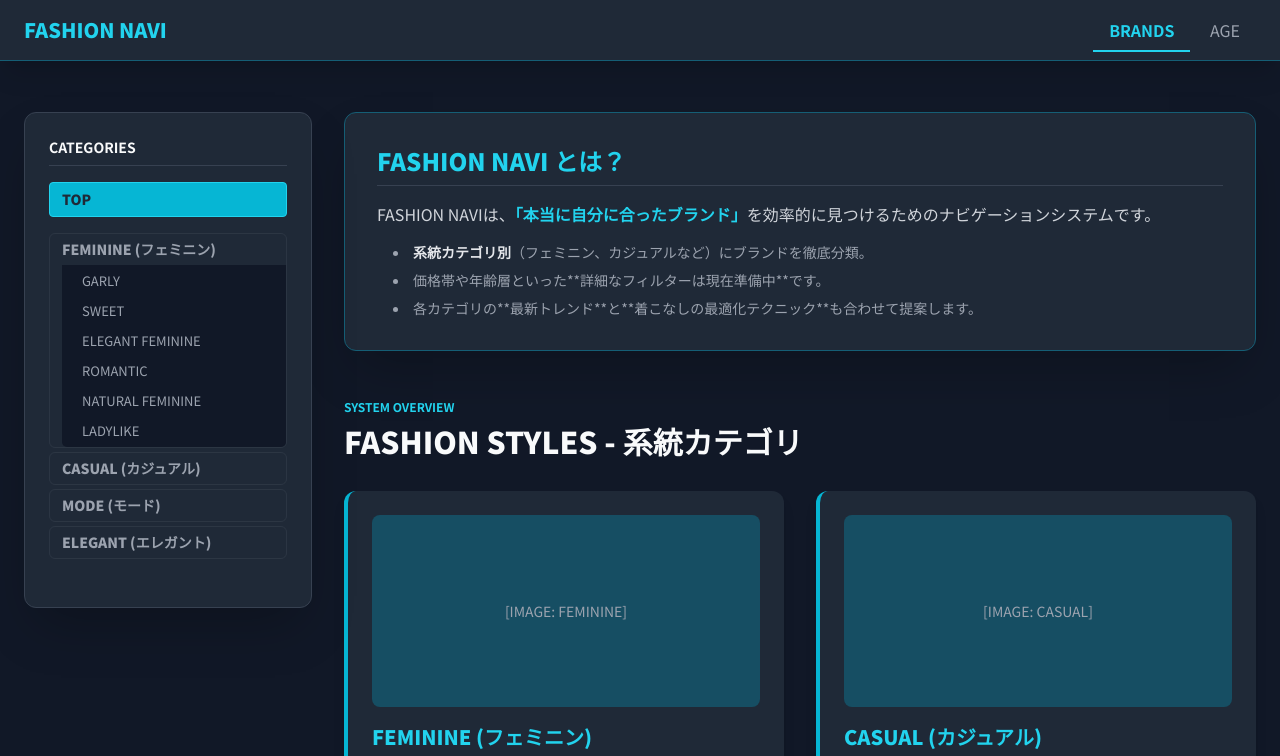
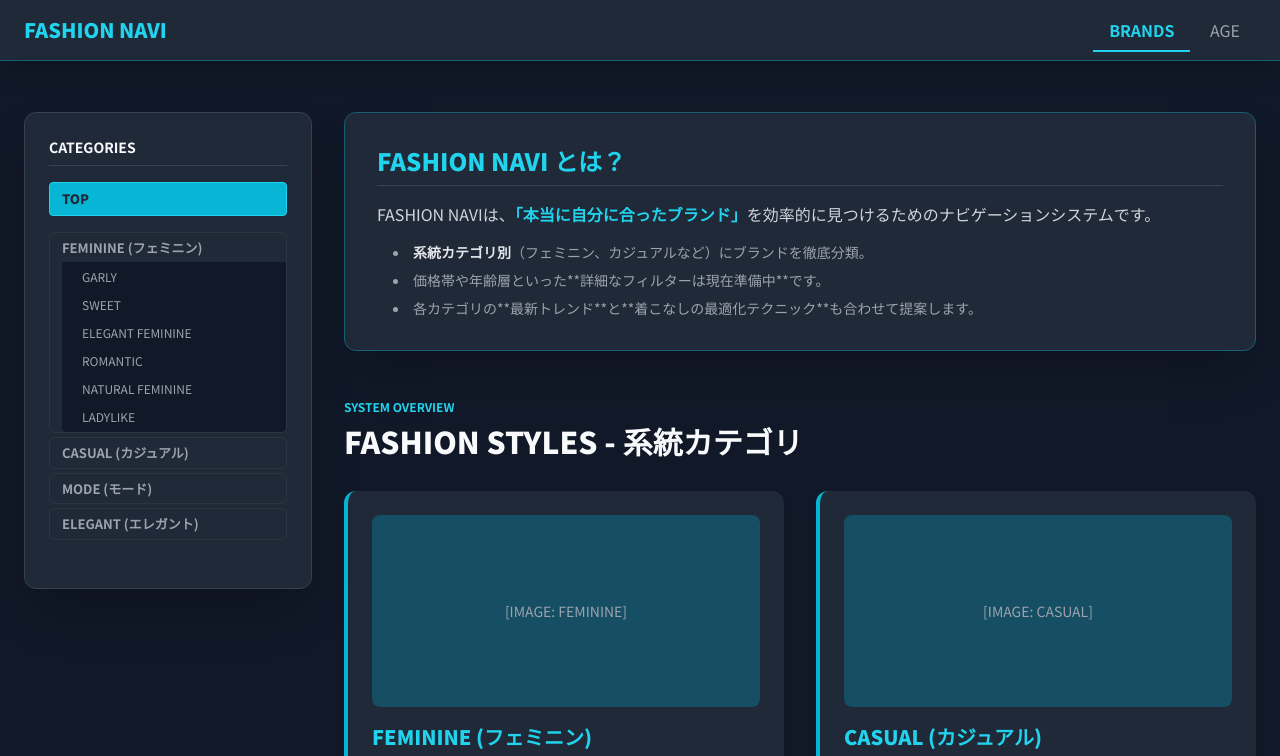
Before and after one commit to ozfrieren-ops/fashion-brand-portal, a plain HTML site: page top.html in a window 1280 px wide. Both pictures are taken after a click on the heading "FEMININE (フェミニン)". Shown: the top 756 px of the page. Drawn offline with nearby package versions, Linux system fonts and the light colour scheme.

Commit message:
Update top.html

```diff
--- a/top.html
+++ b/top.html
@@ -17,16 +17,17 @@
         .system-name { color: #22d3ee; }
 
         /* 近未来的なサイドバーデザイン */
-        /* サイドバー項目（大分類）のフォントサイズを 0.875rem (text-sm) に固定 */
+
+        /* 【修正】大分類のフォントサイズと太さを調整 (よりコンパクトに) */
         .sidebar-link {
             padding: 6px 12px;
             display: block;
             border-radius: 4px;
             transition: background-color 0.2s, border-color 0.2s;
-            font-size: 0.875rem; /* text-sm */
+            font-size: 0.8125rem; /* 0.875rem (text-sm) から一段階縮小 */
             color: #9ca3af;
             border: 1px solid transparent;
-            font-weight: 900;
+            font-weight: 700; /* 太さを少し抑える */
             text-decoration: none;
             white-space: nowrap;
         }
@@ -34,14 +35,12 @@
             background-color: #1f2937;
             color: #e5e7eb;
         }
-        /* 大分類のアクティブリンク */
         .sidebar-link.active {
             background-color: #1f2937;
             color: #22d3ee;
             font-weight: 900;
             border-color: #22d3ee;
         }
-        /* TOPリンクのアクティブスタイル */
         .sidebar-link.top-active {
             background-color: #06b6d4;
             color: #1f2937;
@@ -49,14 +48,13 @@
             border-color: #22d3ee;
         }
 
-        /* 中分類のスタイル */
+        /* 【修正】中分類のスタイル (text-xs に設定) */
         .sub-category {
-            /* 中分類のフォントサイズを 0.75rem (text-xs) に近づけ、より小さく */
-            padding: 4px 12px 4px 20px;
+            padding: 3px 12px 3px 20px; /* 上下のパディングをさらに縮小 */
             display: block;
             border-radius: 4px;
             transition: background-color 0.2s;
-            font-size: 0.8125rem; /* text-xs と text-sm の中間 */
+            font-size: 0.75rem; /* text-xs (12px) に設定 */
             color: #9ca3af;
             text-decoration: none;
             white-space: nowrap;
@@ -64,7 +62,6 @@
         .sub-category:hover {
             background-color: #1f2937;
         }
-        /* アクティブな中分類 */
         .sub-category.active {
             color: #22d3ee;
             font-weight: 700;
@@ -92,7 +89,6 @@
         }
 
         .system-category summary {
-            /* パディングをさらに詰める */
             padding: 5px 12px;
             list-style: none;
             cursor: pointer;
@@ -100,9 +96,9 @@
             display: flex;
             justify-content: space-between;
             align-items: center;
-            font-size: 0.875rem; /* text-sm */
+            font-size: 0.8125rem; /* sidebar-link と統一 */
             color: #9ca3af;
-            font-weight: 900;
+            font-weight: 700; /* sidebar-link と統一 */
             transition: background-color 0.2s, color 0.2s;
             border-radius: 4px;
             border: none;
```
